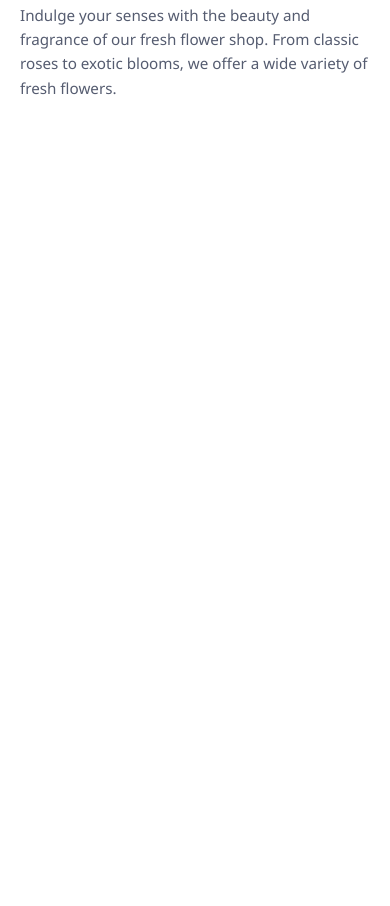
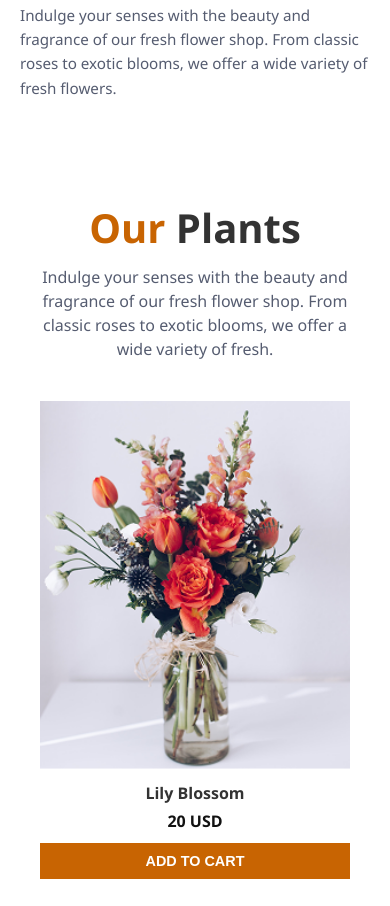
Before and after one commit to SanzidaKona/sanzidakonaa-github-repo, a plain HTML site: page index.html in a window 390 px wide. Shown: the part 532-1438 px from the top of the page. Before the commit the page ends 844 px from the top, so only its background shows below. Drawn offline with Linux system fonts and the light colour scheme.

Commit message:
responsive flower plant section

```diff
--- a/index.html
+++ b/index.html
@@ -291,7 +291,87 @@
         font-size: 0.95rem;
       }
     }
+    .plant-section {
+      max-width: 1200px;
+      margin: auto;
+      padding: 60px 40px;
+      text-align: center;
+    }
 
+    .plant-section h2 {
+      font-size: 2.5rem;
+      margin-bottom: 10px;
+    }
+
+    .plant-section h2 span {
+      color: rgb(200, 100, 2);
+    }
+
+    .plant-section p {
+      color: #555c70;
+      max-width: 600px;
+      margin: 0 auto 40px;
+      font-size: 1rem;
+      line-height: 1.5;
+    }
+
+    .plant-grid {
+      display: grid;
+      grid-template-columns: repeat(4, 1fr);
+      gap: 30px;
+    }
+
+    .plant-card {
+      all: unset;
+      display: block;
+      text-align: center;
+    }
+
+    .plant-card img {
+      width: 100%;
+      height: auto;
+      display: block;
+    }
+
+    .plant-card h4 {
+      margin: 10px 0 5px;
+      font-size: 1rem;
+      color: #333;
+    }
+
+    .plant-card p {
+      font-weight: bold;
+      color: #111;
+      margin-bottom: 10px;
+    }
+
+    .plant-card button {
+      background-color: rgb(200, 100, 2);
+      color: white;
+      border: none;
+      padding: 10px;
+      width: 100%;
+      cursor: pointer;
+      font-weight: bold;
+      font-size: 0.9rem;
+      transition: background-color 0.3s ease;
+    }
+
+    .plant-card button:hover {
+      background-color: #e05d00;
+    }
+
+    @media (max-width: 768px) {
+      .plant-grid {
+        grid-template-columns: repeat(2, 1fr);
+      }
+    }
+
+    @media (max-width: 480px) {
+      .plant-grid {
+        grid-template-columns: 1fr;
+      }
+    }
     </style>
 </head>
 <body>
@@ -323,6 +403,64 @@
       </div>
     </section>
   </div>
+  <section class="plant-section">
+    <h2><span>Our</span> Plants</h2>
+    <p>
+      Indulge your senses with the beauty and fragrance of our fresh flower shop. From
+      classic roses to exotic blooms, we offer a wide variety of fresh.
+    </p>
+    <div class="plant-grid">
+      <div class="plant-card">
+        <img src="assets/sample-flower-image.PNG" alt="Lily Blossom" />
+        <h4>Lily Blossom</h4>
+        <p>20 USD</p>
+        <button>ADD TO CART</button>
+      </div>
+      <div class="plant-card">
+        <img src="assets/sample-flower-image.PNG" alt="Lily Blossom" />
+        <h4>Lily Blossom</h4>
+        <p>20 USD</p>
+        <button>ADD TO CART</button>
+      </div>
+      <div class="plant-card">
+        <img src="assets/sample-flower-image.PNG" alt="Lily Blossom" />
+        <h4>Lily Blossom</h4>
+        <p>20 USD</p>
+        <button>ADD TO CART</button>
+      </div>
+      <div class="plant-card">
+        <img src="assets/sample-flower-image.PNG" alt="Lily Blossom" />
+        <h4>Lily Blossom</h4>
+        <p>20 USD</p>
+        <button>ADD TO CART</button>
+      </div>
+      <div class="plant-card">
+        <img src="assets/sample-flower-image.PNG" alt="Lily Blossom" />
+        <h4>Lily Blossom</h4>
+        <p>20 USD</p>
+        <button>ADD TO CART</button>
+      </div>
+      <div class="plant-card">
+        <img src="./assets/sample-flower-image.png" alt="Lily Blossom" />
+        <h4>Lily Blossom</h4>
+        <p>20 USD</p>
+        <button>ADD TO CART</button>
+      </div>
+      <div class="plant-card">
+        <img src="sample-flower-image.PNG" alt="Lily Blossom" />
+        <h4>Lily Blossom</h4>
+        <p>20 USD</p>
+        <button>ADD TO CART</button>
+      </div>
+      <div class="plant-card">
+        <img src="sample-flower-image.PNG" alt="Lily Blossom" />
+        <h4>Lily Blossom</h4>
+        <p>20 USD</p>
+        <button>ADD TO CART</button>
+      </div>
+    </div>
+  </section>
+
 </div>
 </body>
 </html>
```
Also changed, not shown: sample-flower-image.png (added).
